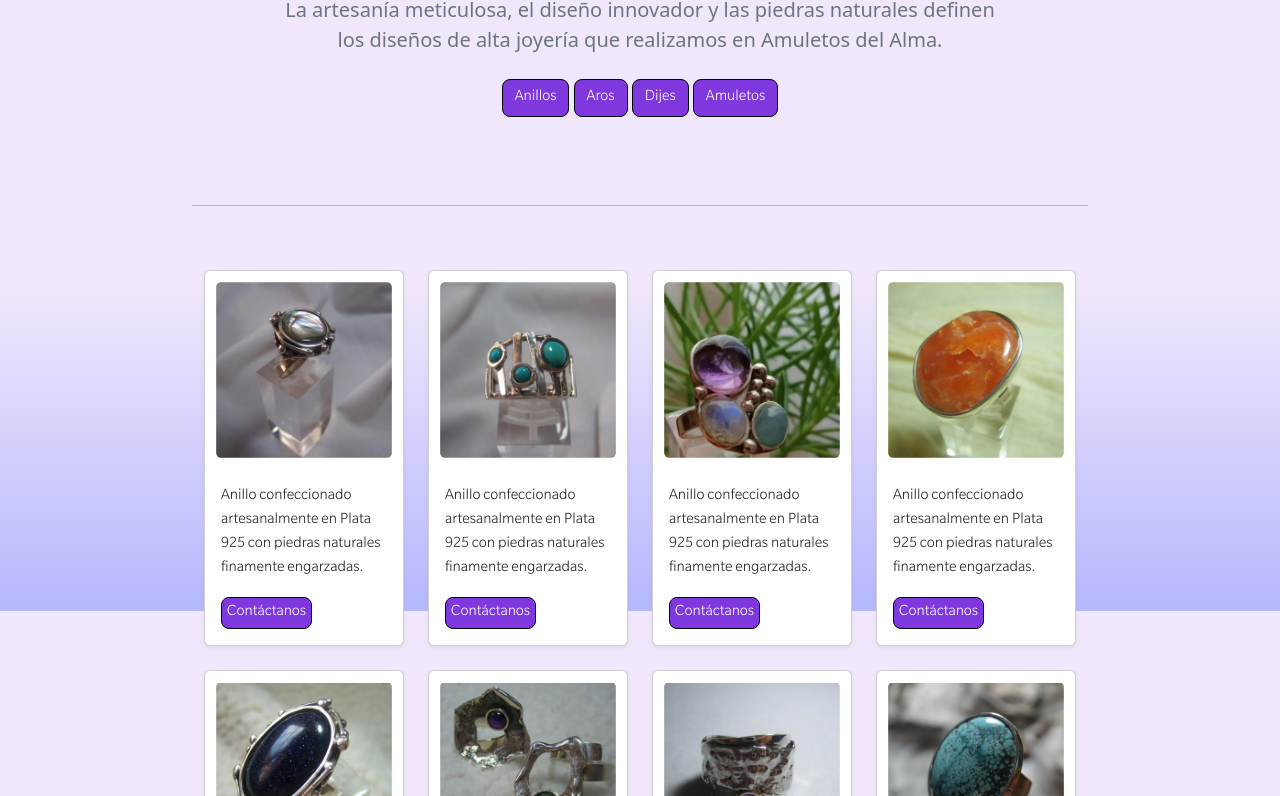
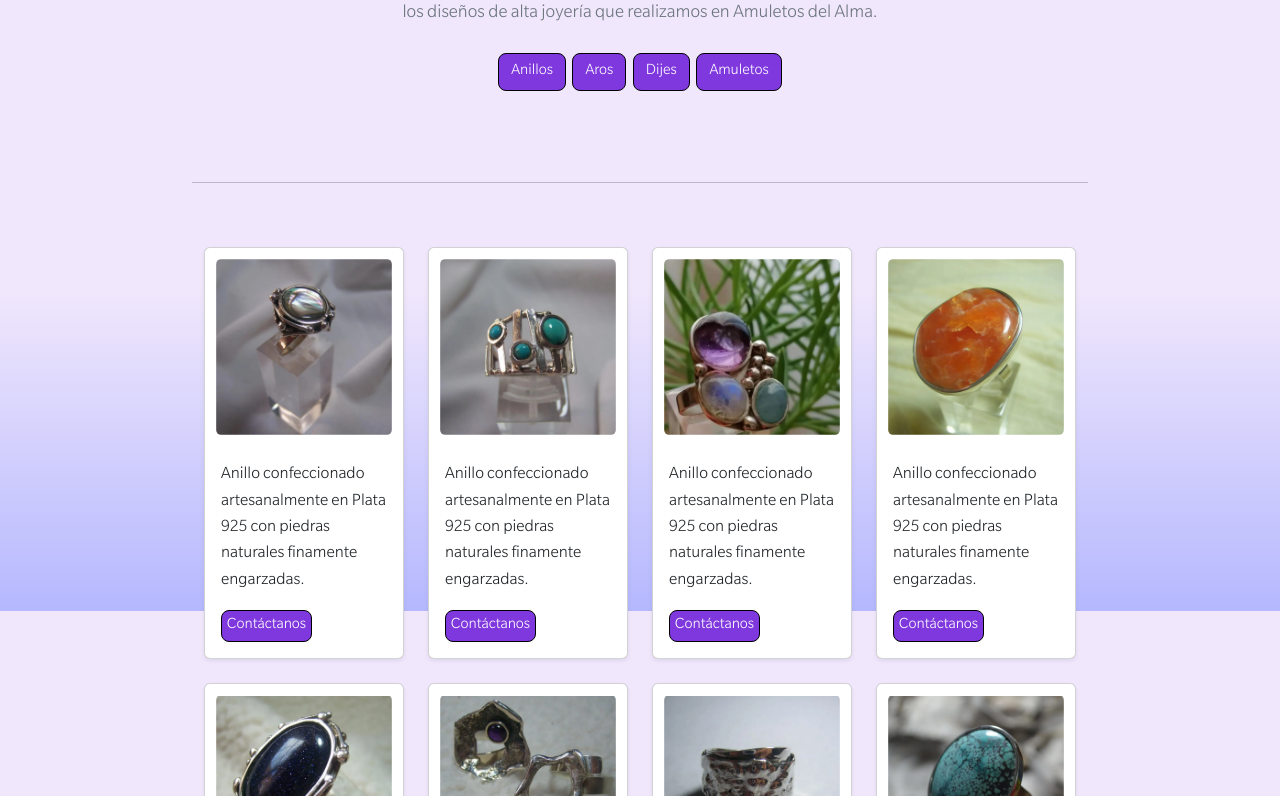
Before and after one commit to leotricotti/proyecto-final, a website: page pages/galeria.html in a window 1280 px wide. Shown: the part 189-985 px from the top of the page. Drawn offline with nearby package versions, Linux system fonts and the light colour scheme.

Commit message:
cambios fuente galeria

```diff
--- a/scss/components/_galeria.scss
+++ b/scss/components/_galeria.scss
@@ -3,7 +3,15 @@
 .galeria-main {
 
 	.galeria-titulo {
-		margin-top: 5rem;
+		font-family: slthin;
+		font-size: 2.3rem;
+		margin-top: 3rem;
+	}
+
+	.text-muted {
+		font-family: slthin;
+		font-size: 1.2rem;
+		margin: 1rem 5rem;
 	}
 
 	.py-lg-5 {
@@ -33,6 +41,11 @@
 			@extend %buttons;
 			padding: .2rem .3rem;
 		}
+
+		.card-text {
+			font-family: slthin;
+			font-size: 1.1rem;
+		}
 	}
 	.menu-fixed .btn {
 		&:hover {
```
Also changed, not shown: css/style.css, 1 other file.
